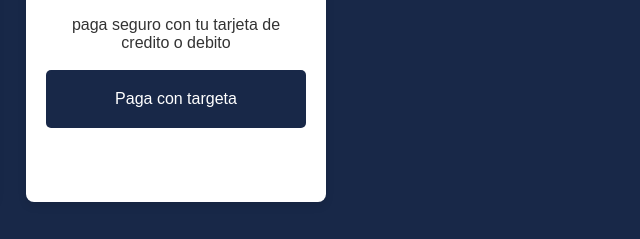
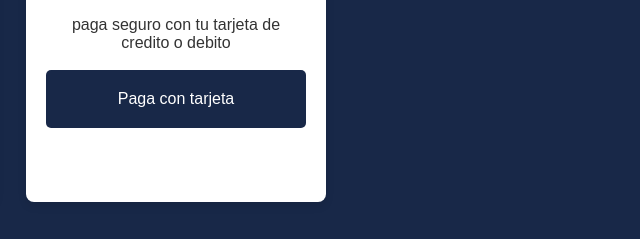
Before and after one commit to narciso09/DOEN, a plain HTML site: page cursos.html in a window 1280 px wide. Shown: the part 4787-5026 px from the top of the page, 629-1269 px from the left. Drawn offline with Linux system fonts and the light colour scheme.

Commit message:
Update cursos.html

```diff
--- a/cursos.html
+++ b/cursos.html
@@ -239,7 +239,7 @@
                         <h3>Pasarela de Stripe</h3>
                         <img src="descarga.jpeg" alt="Código QR de Nequi" class="qr-code">
                         <p>paga seguro con tu tarjeta de credito o debito</p><br>
-                        <a class="boton" href="pago.html"> Paga con targeta</a>
+                        <a class="boton" href="pago.html"> Paga con tarjeta</a>
                     </div>
             </div>
         </div>
```
